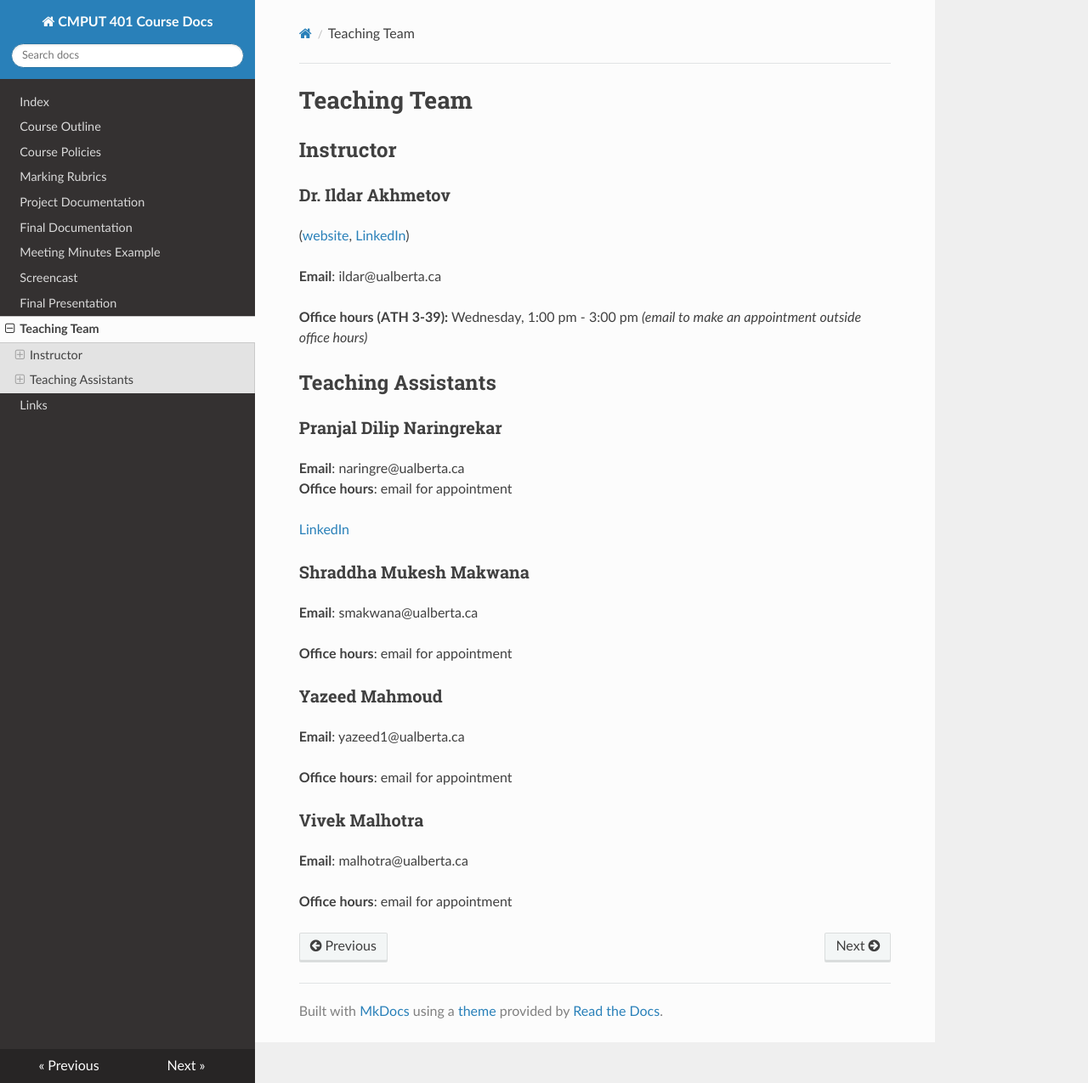
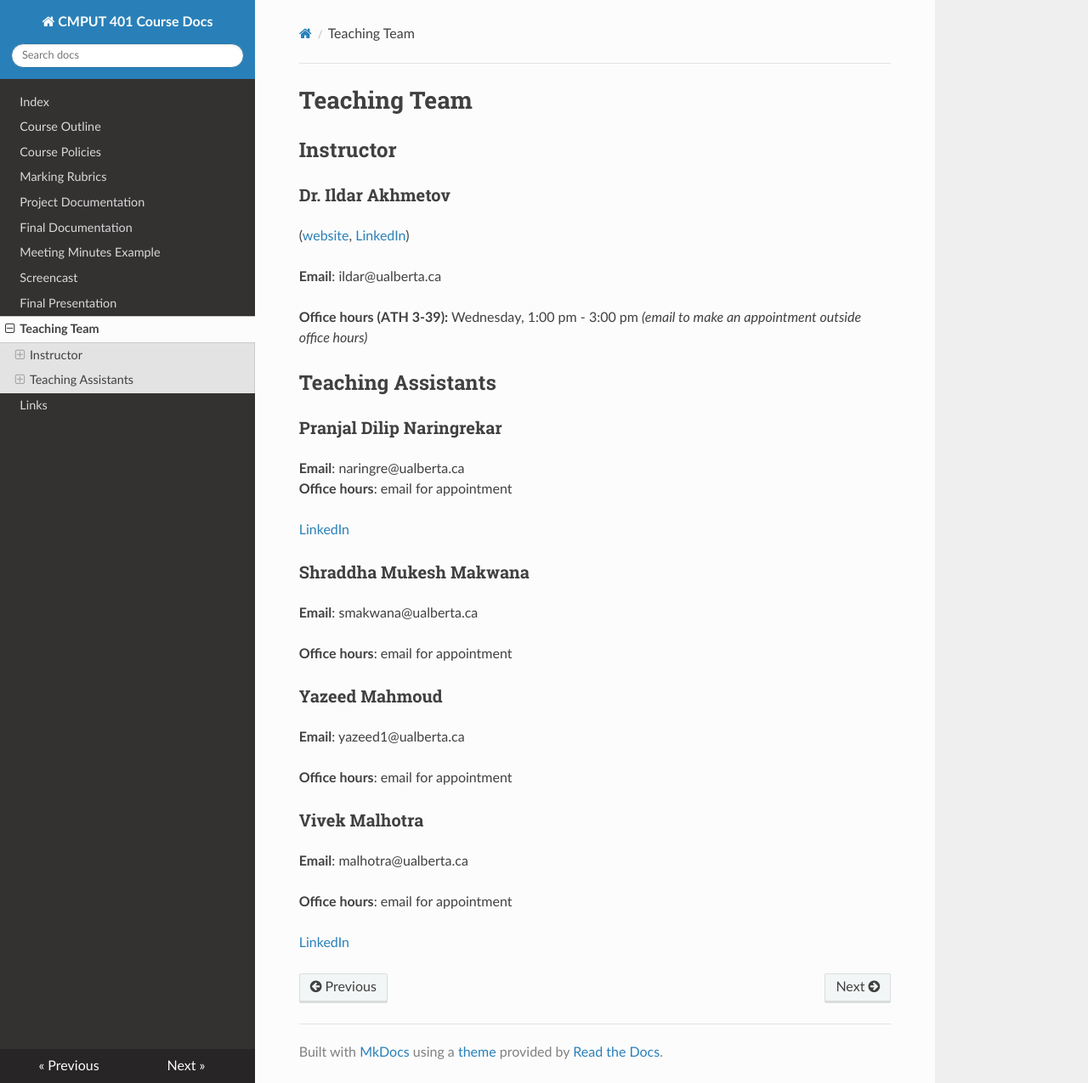
Before and after one commit to yazeedMohi/course-docs, an MkDocs documentation site: the page built from docs/teaching-team.md, in a window 1280 px wide and 1275 px high. Shown: the whole window at 85% size. Built offline with MkDocs 1.6.1, drawn with Linux system fonts in a browser that asks for light colours; nearby versions of some CDN libraries.

Commit message:
Update teaching-team.md
add vivek's linkedin

```diff
--- a/docs/teaching-team.md
+++ b/docs/teaching-team.md
@@ -36,3 +36,5 @@
 **Email**: malhotra@ualberta.ca
 
 **Office hours**: email for appointment
+
+[LinkedIn](https://www.linkedin.com/in/vivek-malhotra-598a00198/)
```
